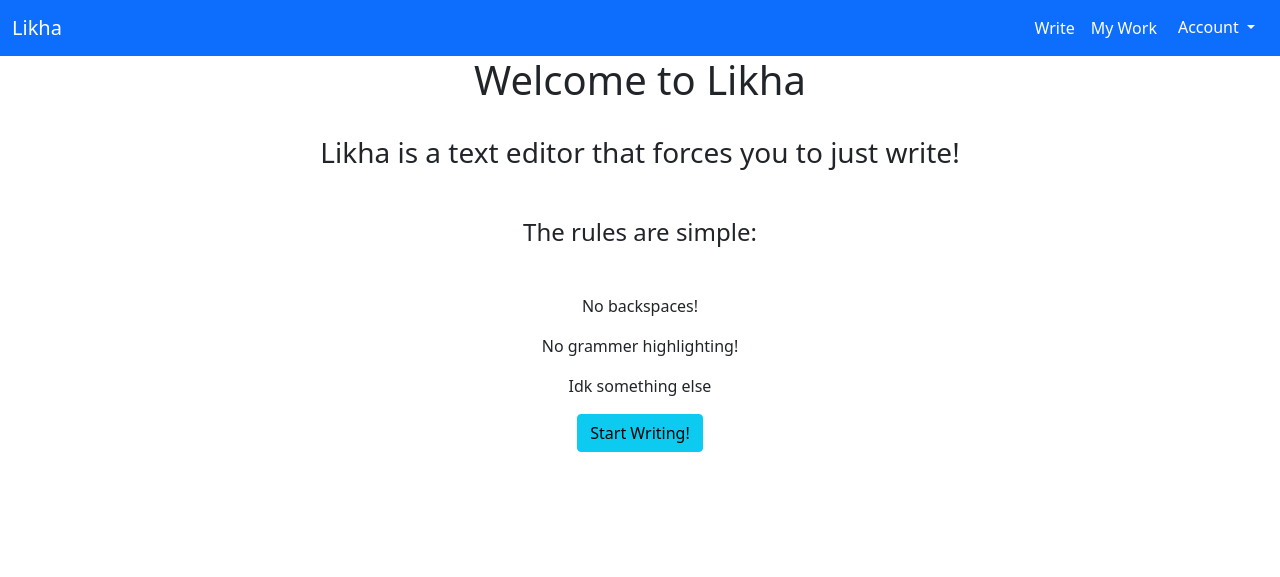
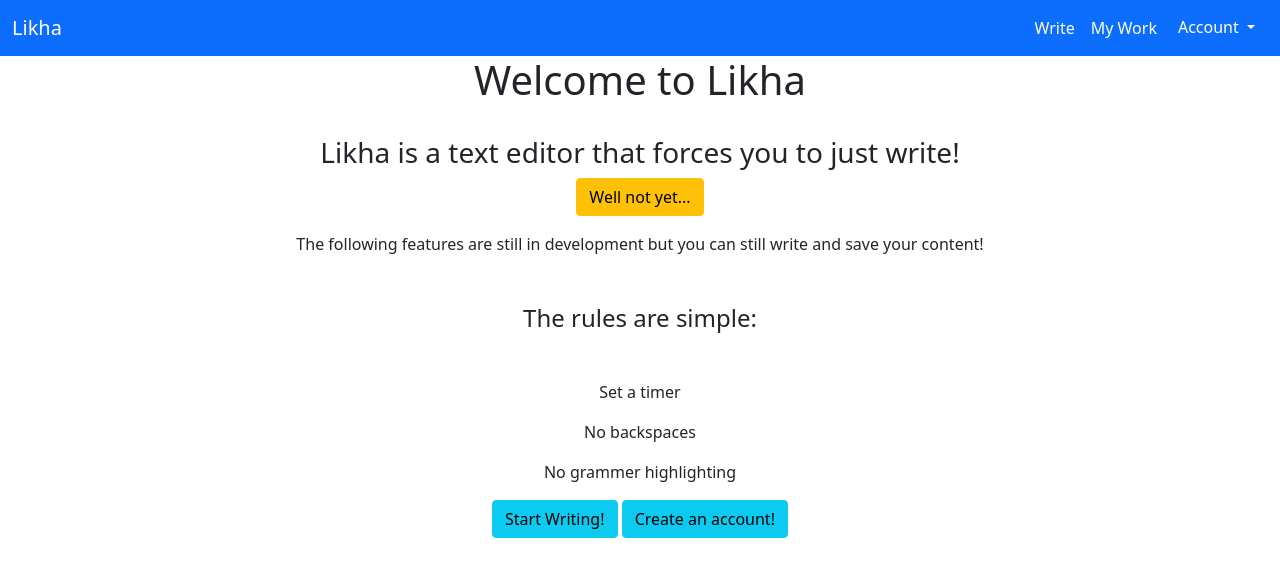
Before and after one commit to Ishan16D/likha, a Flask app: page / in a window 1280 px wide. Shown: the top 577 px of the page. Run offline with Flask 3, Linux system fonts and the light colour scheme; some libraries are stand-ins or nearby versions.

Commit message:
Changes to index page

```diff
--- a/app/templates/index.html
+++ b/app/templates/index.html
@@ -10,23 +10,31 @@
     <h3>
         Likha is a text editor that forces you to just write!
     </h3>
+    <p>
+        <span class="btn btn-warning"> Well not yet...</span>
+    </p>
+    <p>The following features are still in development but you can still write and save your content!</p>
     <h4 class="my-5">
         The rules are simple:
     </h4>
     <div class="px-3">
         <p class="mx-3">
-            No backspaces!
+            Set a timer
 
         </p>
         <p class="mx-3">
-            No grammer highlighting!
+            No backspaces
 
         </p>
         <p class="mx-3">
-            Idk something else
+            No grammer highlighting
 
         </p>
+
         <a href="/create" class="btn btn-info" role="button">Start Writing!</a>
+
+        <a href="/signup" class="btn btn-info" role="button">Create an account!</a>
+
 
     </div>
 
```
